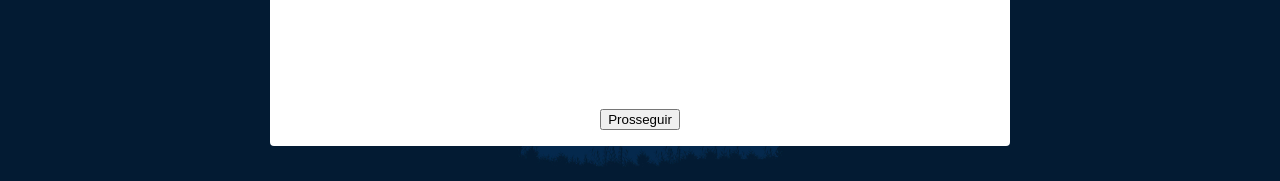
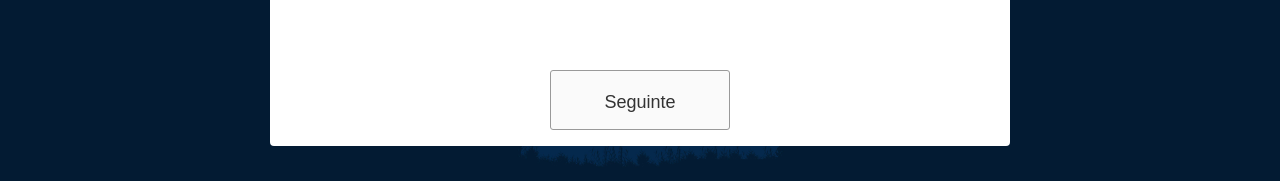
Before and after one commit to giolazzareschi/gumar, a React (Create React App) app: page / in a window 1280 px wide. Both pictures are taken after a click on the button "Start Readgame". Shown: the part 590-771 px from the top of the page. Built offline with nearby package versions, Linux system fonts and the light colour scheme.

Commit message:
Base button

```diff
--- a/src/components/NextButton.css
+++ b/src/components/NextButton.css
@@ -1,5 +1,39 @@
 .NextButton {
-  padding: 1em 2em;
   font-size: 1.5em;
   border-radius: 3px;
+  width: 180px;
+  height: 60px;
+  cursor: pointer;
+  background: transparent;
+  border: 1px solid #999;
+  outline: none;
+  transition: .5s ease-in-out;
+  background: #fafafa;
+  position: relative;
 }
+
+.NextButton svg {
+  position: absolute;
+  left: 0;
+  top: 0;
+  fill: none;
+  stroke: red;
+  stroke-dasharray: 150 480;
+  stroke-dashoffset: 150;
+  transition: .5s ease-in-out;
+}
+
+.NextButton:hover {
+  transition: 1s ease-in-out;
+  background: #ddd;
+}
+
+.NextButton:hover svg {
+  stroke-dashoffset: -480;
+}
+
+.NextButton span {
+  color: #333;
+  font-size: 18px;
+  font-weight: 100;
+}
--- a/src/components/NextButton.tsx
+++ b/src/components/NextButton.tsx
@@ -1,5 +1,5 @@
 import React from 'react';
-import './Paragraph.css';
+import './NextButton.css';
 
 interface IProps {
   text: string;
@@ -17,7 +17,13 @@ class NextButton extends React.Component<IProps, IState> {
 
   render() {
     return (
-      <button onClick={this.props.onClick.bind(this)}>{this.props.text}</button>
+      <button className="NextButton" onClick={this.props.onClick.bind(this)}>
+        <svg width="180px" height="60px" viewBox="0 0 180 60" className="border">
+          <polyline points="179,1 179,59 1,59 1,1 179,1" className="bg-line" />
+          <polyline points="179,1 179,59 1,59 1,1 179,1" className="hl-line" />
+        </svg>
+        <span>{this.props.text}</span>
+      </button>
     );
   }
 }
--- a/src/game/1_intro/Intro.tsx
+++ b/src/game/1_intro/Intro.tsx
@@ -40,7 +40,7 @@ class Intro extends React.Component<IProps, IState> {
       title: 'Bem-vindo',
       paragraphs: this.getParagraphs(),
       nextButton: {
-        title: 'Prosseguir',
+        title: 'Seguinte',
         onClick: this.callNextScreen.bind(this),
       },
     };
```
